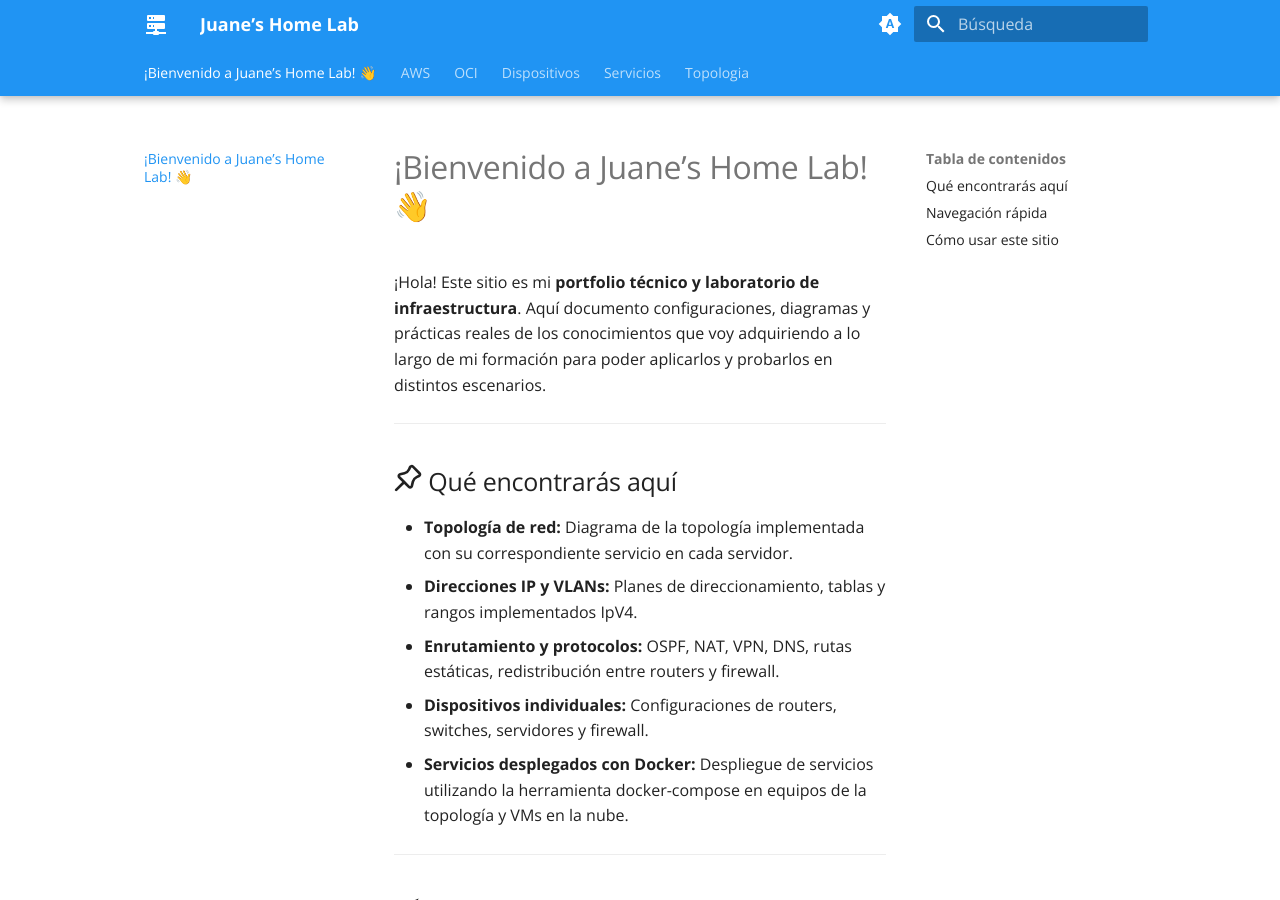
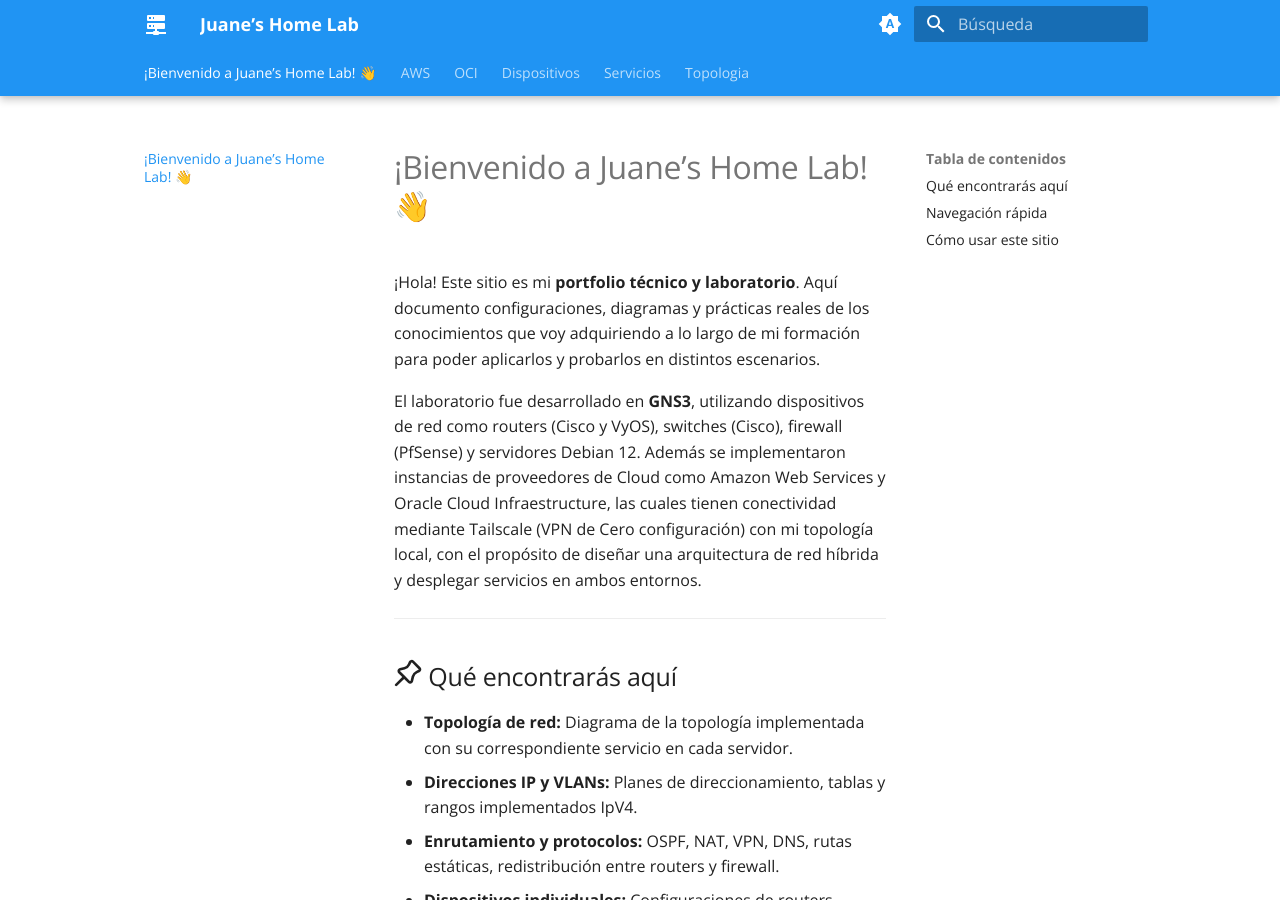
Before and after one commit to JuanStKennedy/MkDocsJuaneInfra, an MkDocs documentation site: the page built from docs/index.md, in a window 1280 px wide and 900 px high. Built offline with MkDocs 1.6.1 and Material for MkDocs 9.7.7, drawn with Linux system fonts in a browser that asks for light colours; emoji names are drawn with the system emoji font; comment, search, counter and statistics services are not loaded.

Commit message:
cambios en el index.md

```diff
--- a/docs/index.md
+++ b/docs/index.md
@@ -1,6 +1,8 @@
 # ¡Bienvenido a Juane’s Home Lab! :wave:
 
-¡Hola! Este sitio es mi **portfolio técnico y laboratorio de infraestructura**. Aquí documento configuraciones, diagramas y prácticas reales de los conocimientos que voy adquiriendo a lo largo de mi formación para poder aplicarlos y probarlos en distintos escenarios.
+¡Hola! Este sitio es mi **portfolio técnico y laboratorio**. Aquí documento configuraciones, diagramas y prácticas reales de los conocimientos que voy adquiriendo a lo largo de mi formación para poder aplicarlos y probarlos en distintos escenarios.
+
+El laboratorio fue desarrollado en **GNS3**, utilizando dispositivos de red como routers (Cisco y VyOS), switches (Cisco), firewall (PfSense) y servidores Debian 12. Además se implementaron instancias de proveedores de Cloud como Amazon Web Services y Oracle Cloud Infraestructure, las cuales tienen conectividad mediante Tailscale (VPN de Cero configuración) con mi topología local, con el propósito de diseñar una arquitectura de red híbrida y desplegar servicios en ambos entornos.
 
 ---
 
```
